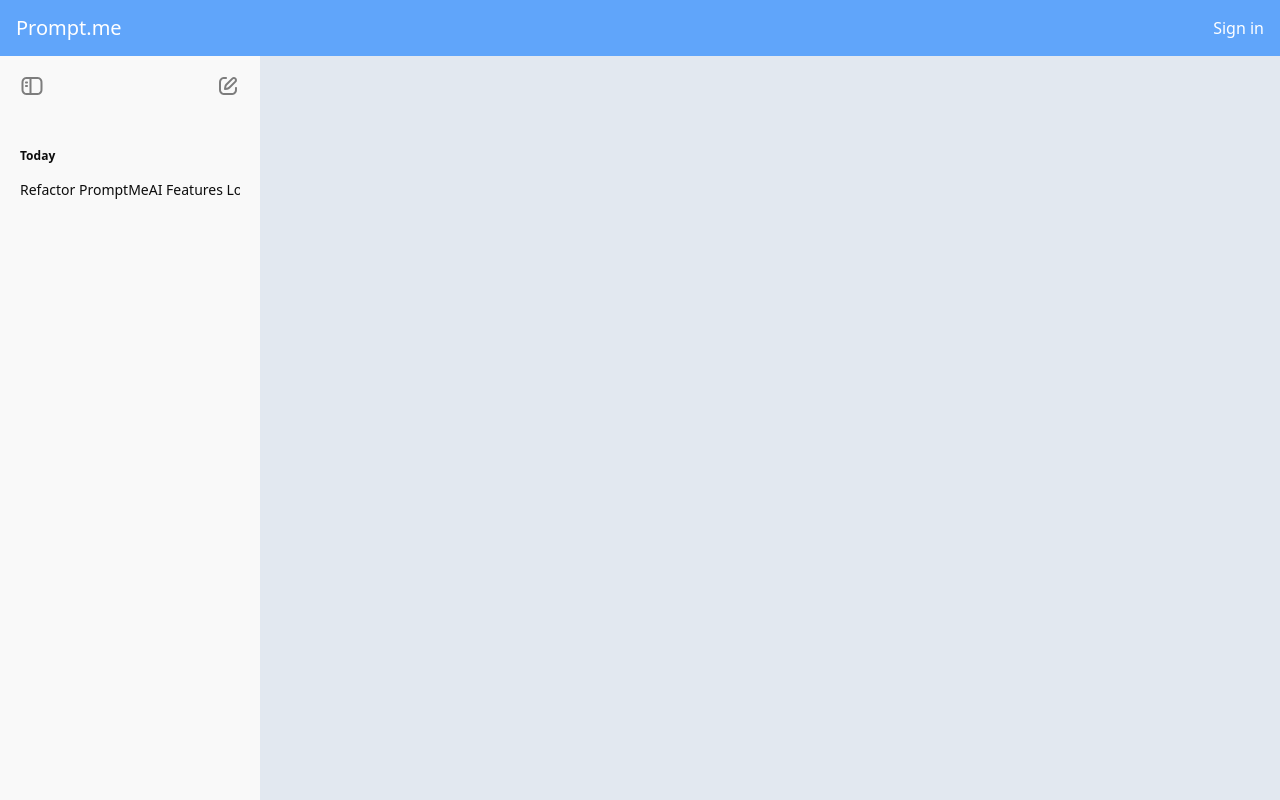
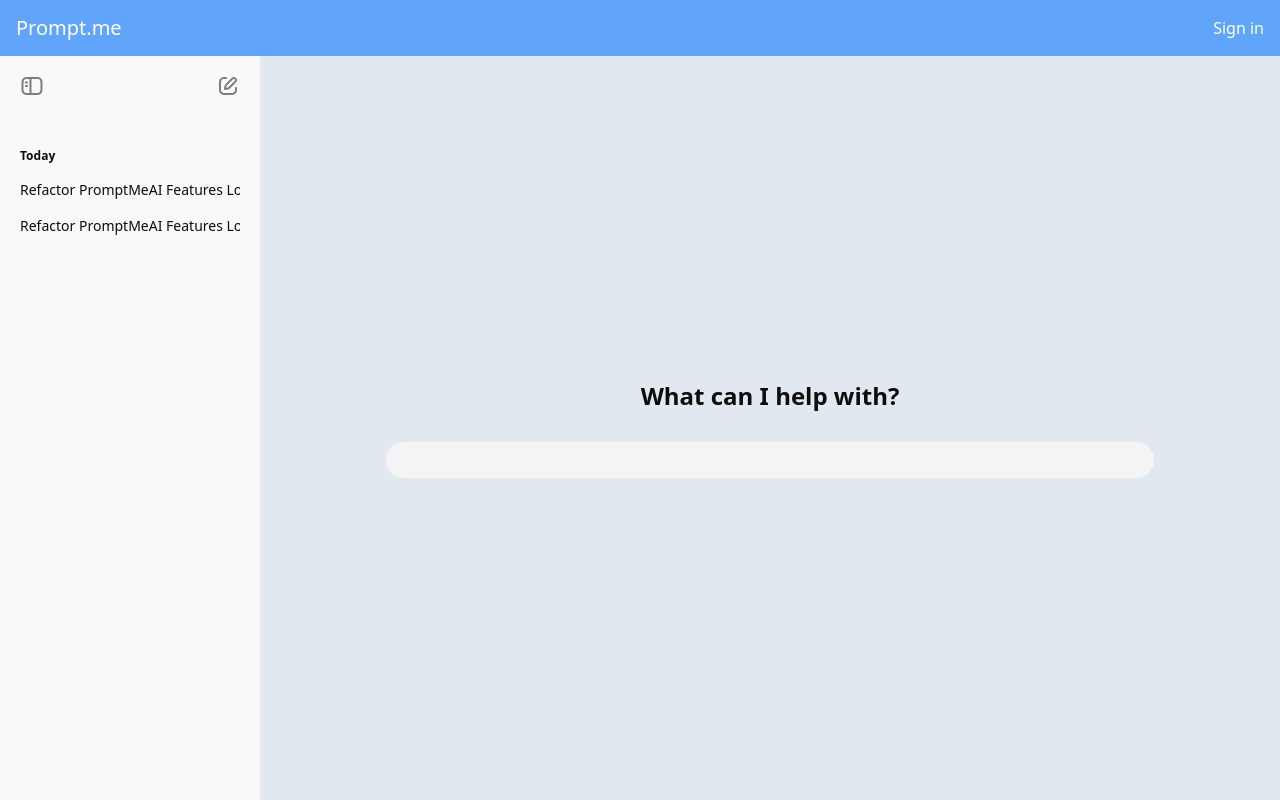
Before and after one commit to brown2020/promptmeai, a Next.js app: page /chat-compare-2 in a window 1280 px wide. Built offline with nearby package versions, Linux system fonts and the light colour scheme; no server answers.

Commit message:
feat: add initial chat section

```diff
--- a/src/app/chat-compare-2/page.tsx
+++ b/src/app/chat-compare-2/page.tsx
@@ -78,6 +78,19 @@ const ChatCompare = () => {
                               </a>
                             </div>
                           </li>
+                          <li className="relative z-[15]">
+                            <div className="no-draggable group relative rounded-lg active:opacity-90 hover:bg-sidebar-surface-secondary">
+                              <a
+                                className="flex items-center gap-2 p-2"
+                                href="#"
+                              >
+                                <div className="relative grow overflow-hidden whitespace-nowrap">
+                                  Refactor PromptMeAI Features Long Text
+                                  <div className="absolute bottom-0 top-0 to-transparent ltr:right-0 ltr:bg-gradient-to-l rtl:left-0 rtl:bg-gradient-to-r from-token-sidebar-surface-primary from-token-sidebar-surface-primary can-hover:group-hover:from-token-sidebar-surface-secondary w-8 from-0% can-hover:group-hover:w-10 can-hover:group-hover:from-60%"></div>
+                                </div>
+                              </a>
+                            </div>
+                          </li>
                         </ol>
                       </div>
                     </div>
@@ -88,6 +101,58 @@ const ChatCompare = () => {
           </div>
         </div>
       </div>
+      {/* Content */}
+      <div className="relative flex h-full max-w-full flex-1 flex-col overflow-hidden">
+        <main className="relative h-full w-full flex-1 overflow-auto transition-width">
+          <div
+            role="presentation"
+            className="composer-parent flex h-full flex-col focus-visible:outline-0"
+          >
+            <div className="flex-1 overflow-hidden">
+              <div className="relative h-full">
+                <div className="flex h-full flex-col items-center justify-center text-text-primary">
+                  <div className="text-base py-[18px] px-3 m-auto w-full md:px-5 lg:px-1 xl:px-5">
+                    <div className="mx-auto gap-4 text-base md:gap-5 lg:gap-6 md:max-w-3xl lg:max-w-[40rem] xl:max-w-[48rem]">
+                      <div className="text-center">
+                        <div className="mb-7 inline-flex justify-center text-2xl font-semibold leading-9">
+                          <h1>What can I help with?</h1>
+                        </div>
+                      </div>
+                      <div className="w-full">
+                        <form className="w-full">
+                          <div className="relative flex h-full max-w-full flex-1 flex-col">
+                            <div className="group relative flex w-full items-center">
+                              <div className="flex w-full flex-col gap-1.5 rounded-[26px] p-1.5 transition-colors bg-[#f4f4f4] dark:bg-token-main-surface-secondary">
+                                <div className="flex items-end gap-1.5 md:gap-2">
+                                  <div className="flex min-w-0 flex-1 flex-col">
+                                    <div className="_prosemirror-parent_kgrdp_1 text-token-text-primary max-h-[25dvh] overflow-auto default-browser">
+                                      <div
+                                        className="ProseMirror"
+                                        id="prompt-textarea"
+                                      >
+                                        <p
+                                          data-placeholder="Message ChatGPT"
+                                          className="placeholder"
+                                        >
+                                          <br className="ProseMirror-trailingBreak" />
+                                        </p>
+                                      </div>
+                                    </div>
+                                  </div>
+                                </div>
+                              </div>
+                            </div>
+                          </div>
+                        </form>
+                      </div>
+                    </div>
+                  </div>
+                </div>
+              </div>
+            </div>
+          </div>
+        </main>
+      </div>
     </div>
   );
 };
```
